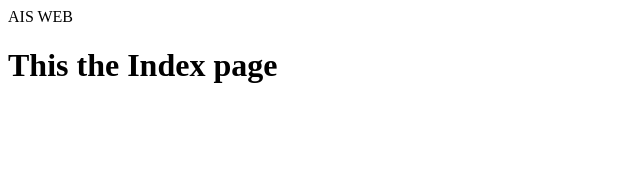
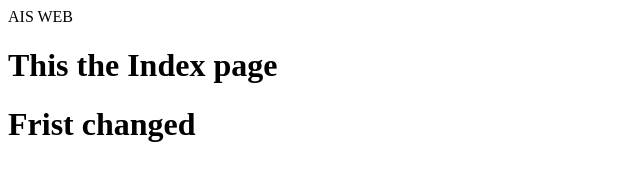
Before and after one commit to fangfangnz/test, a plain HTML site: page index.html in a window 1280 px wide. Shown: the whole page, without its empty margins (0-640 px from the left). Drawn offline with Linux system fonts and the light colour scheme.

Commit message:
second commit

```diff
--- a/index.html
+++ b/index.html
@@ -5,6 +5,7 @@
 
 <body>
   <h1>This the Index page </h1>
+  <h1>Frist changed</h1>
 </body>
 
 <html>
```
